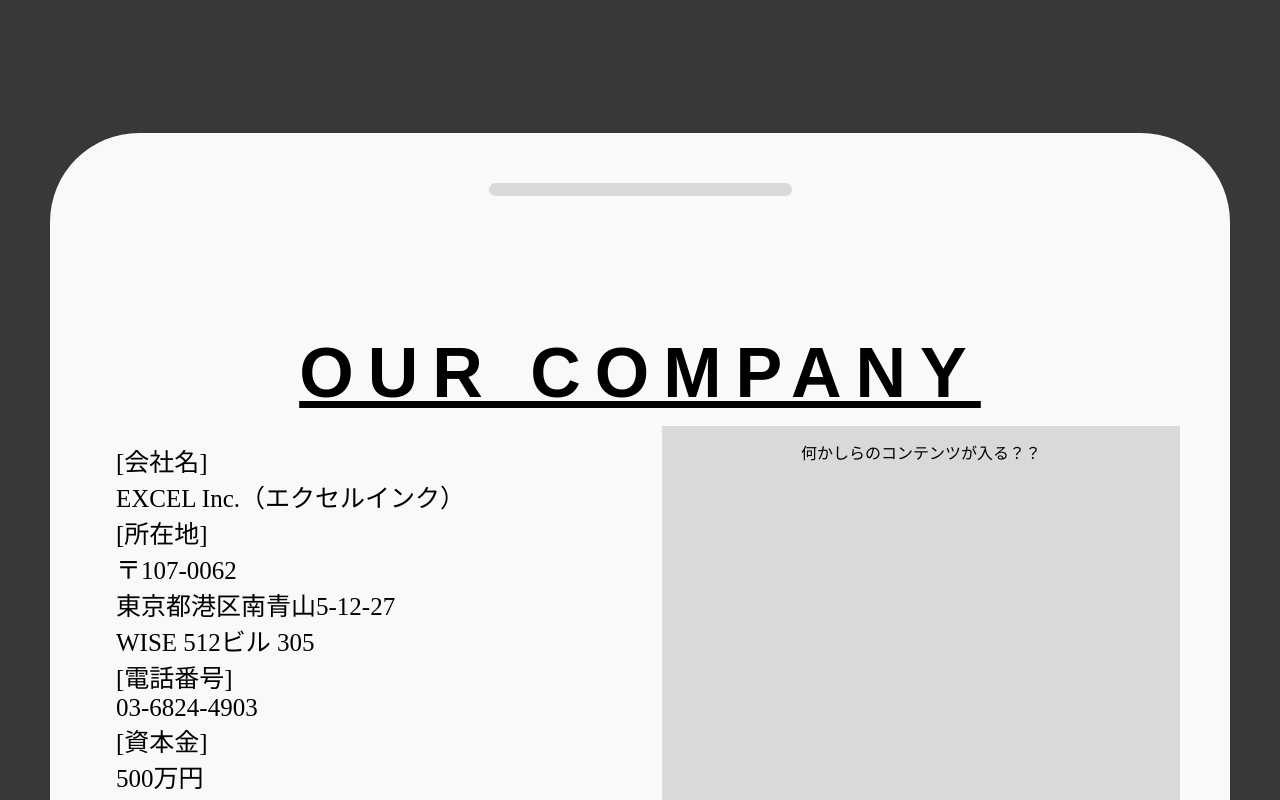
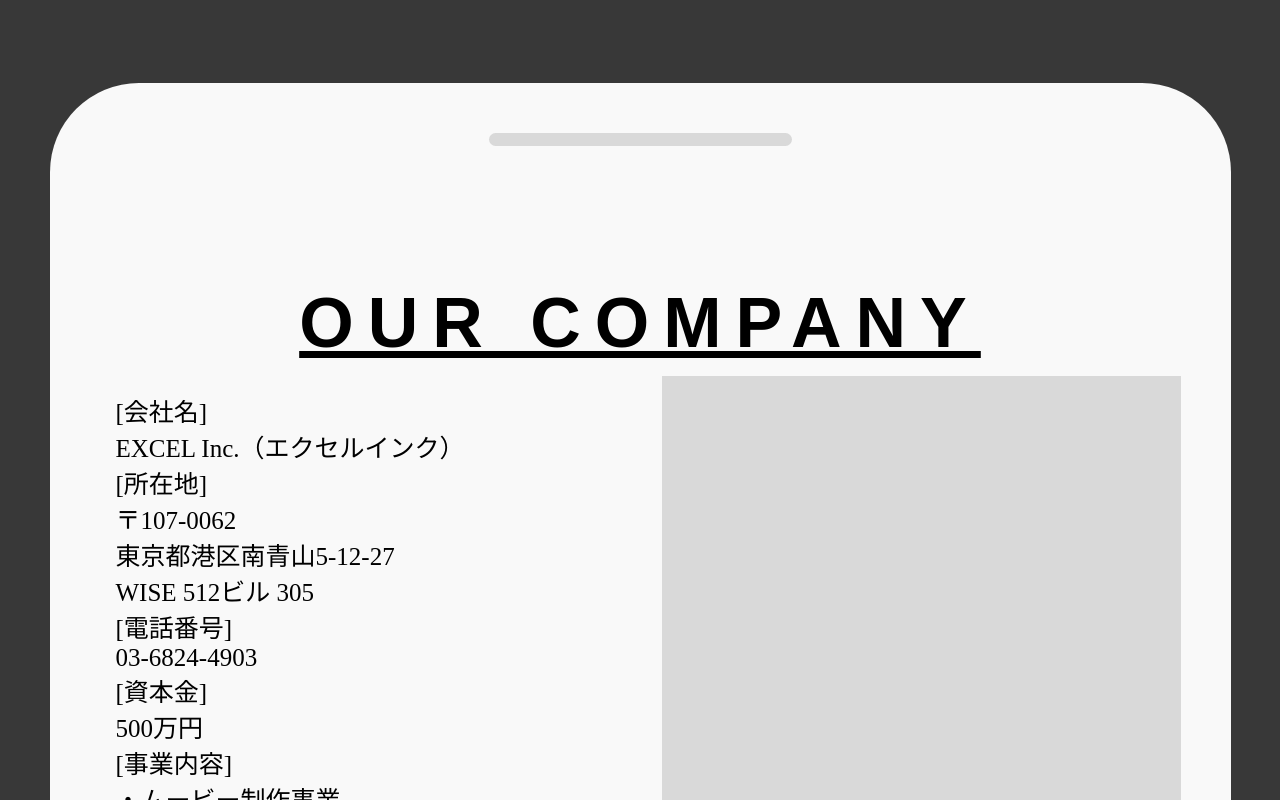
Before and after one commit to mitsu0428/excel-inc, a Next.js app: page / in a window 1280 px wide. Shown: the part 3560-4360 px from the top of the page. Built offline with nearby package versions, Linux system fonts and the light colour scheme; a web font is replaced by a local one.

Commit message:
feat: contact pageへの遷移

```diff
--- a/src/app/components/Sec4/index.tsx
+++ b/src/app/components/Sec4/index.tsx
@@ -13,9 +13,11 @@ export const Component = () => {
       <TitleH2_Service className={Font.Font.CustomGafata.className}>
         SERVICE & PRODUCT
       </TitleH2_Service>
+
       <Slider.Component />
+
       <StyledButton.Component
-        linkTo="/"
+        linkTo="/contact"
         text="CONTACT→"
       />
     </Container>
--- a/src/app/components/Sec5/index.tsx
+++ b/src/app/components/Sec5/index.tsx
@@ -15,8 +15,9 @@ export const Component = () => {
       </TitleH2_News>
 
       <NewsCard.Component />
+
       <StyledButton.Component
-        linkTo="/"
+        linkTo="/contact"
         text="CONTACT→"
       />
     </Container>
--- a/src/app/components/Sec6/index.tsx
+++ b/src/app/components/Sec6/index.tsx
@@ -62,7 +62,7 @@ export const Component = () => {
             </ContentsText>
           </ContentsLeft>
 
-          <ContentsRight>何かしらのコンテンツが入る？？</ContentsRight>
+          <ContentsRight></ContentsRight>
         </Contents>
       </MobileView>
     </Container>
@@ -73,13 +73,8 @@ const Container = styled.div`
   position: relative;
   display: flex;
   justify-content: center;
-  padding: 50px;
-  margin-top: 138px;
   width: 100%;
   height: 100%;
-  @media (max-width: 768px) {
-    padding: 33px;
-  }
 `;
 
 const MobileView = styled.div`
@@ -88,11 +83,14 @@ const MobileView = styled.div`
   border-radius: 89px;
   background: #f9f9f9;
   padding: 50px;
+  margin-top: 138px;
+
   @media (max-width: 768px) {
     width: 324px;
     border-radius: 52px;
     background: #f9f9f9;
     padding: 20px;
+    margin-top: 80px;
   }
 `;
 
```
